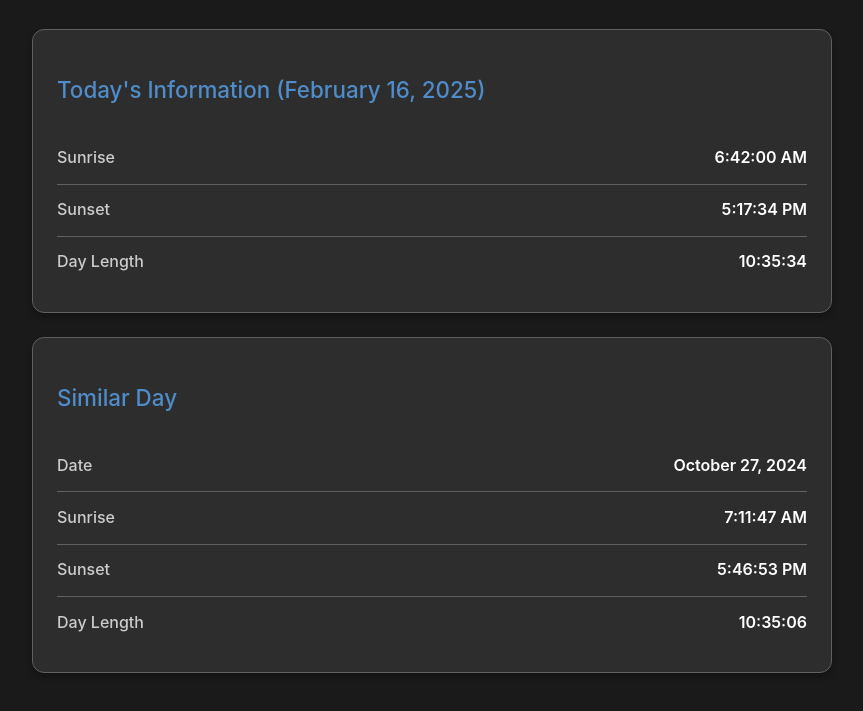
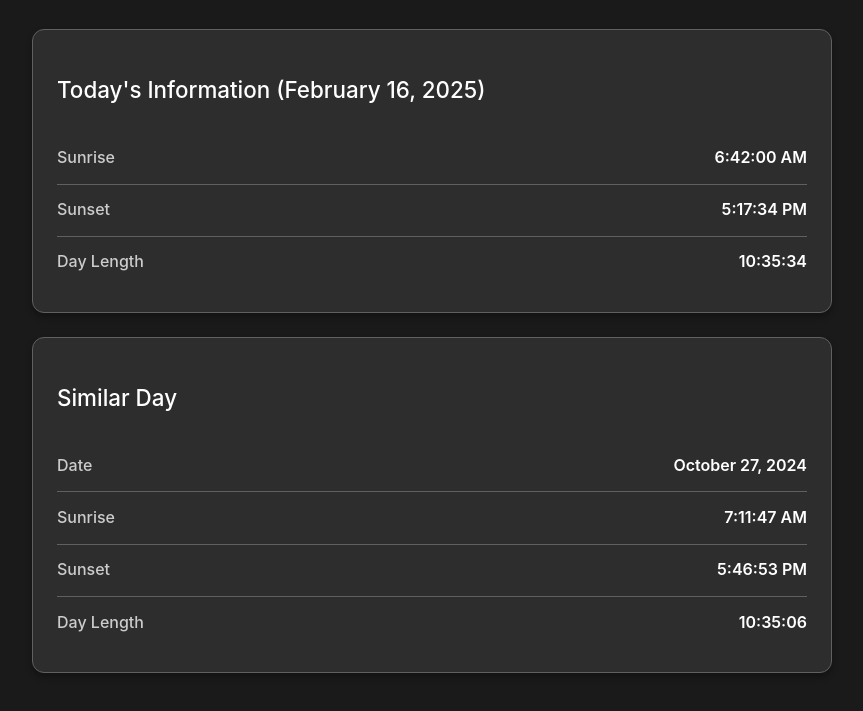
Before and after one commit to cannyp3/dayLengthBoston, a plain HTML site: page index.html in a window 1280 px wide. Shown: the part 115-826 px from the top of the page, without its empty margins (208-1071 px from the left). Drawn offline with Linux system fonts and the light colour scheme.

Commit message:
Update h2 color for improved contrast

```diff
--- a/styles.css
+++ b/styles.css
@@ -28,7 +28,7 @@ h1 {
 }
 
 h2 {
-    color: var(--accent);
+    color: var(--text-primary); /* Change to white for maximum contrast*/
     font-size: 1.4rem;
     margin-bottom: 1.5rem;
     font-weight: 500;
```
